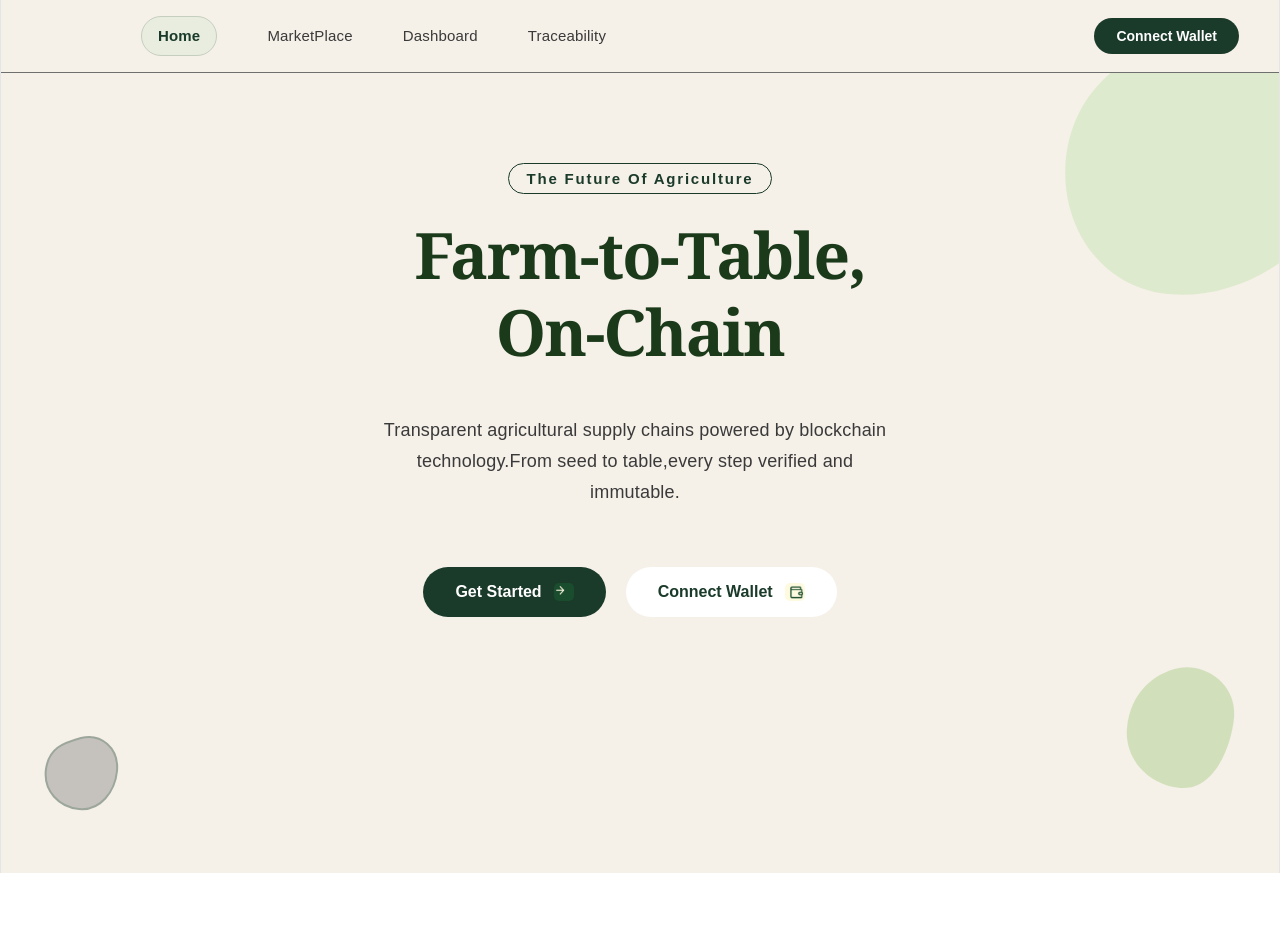
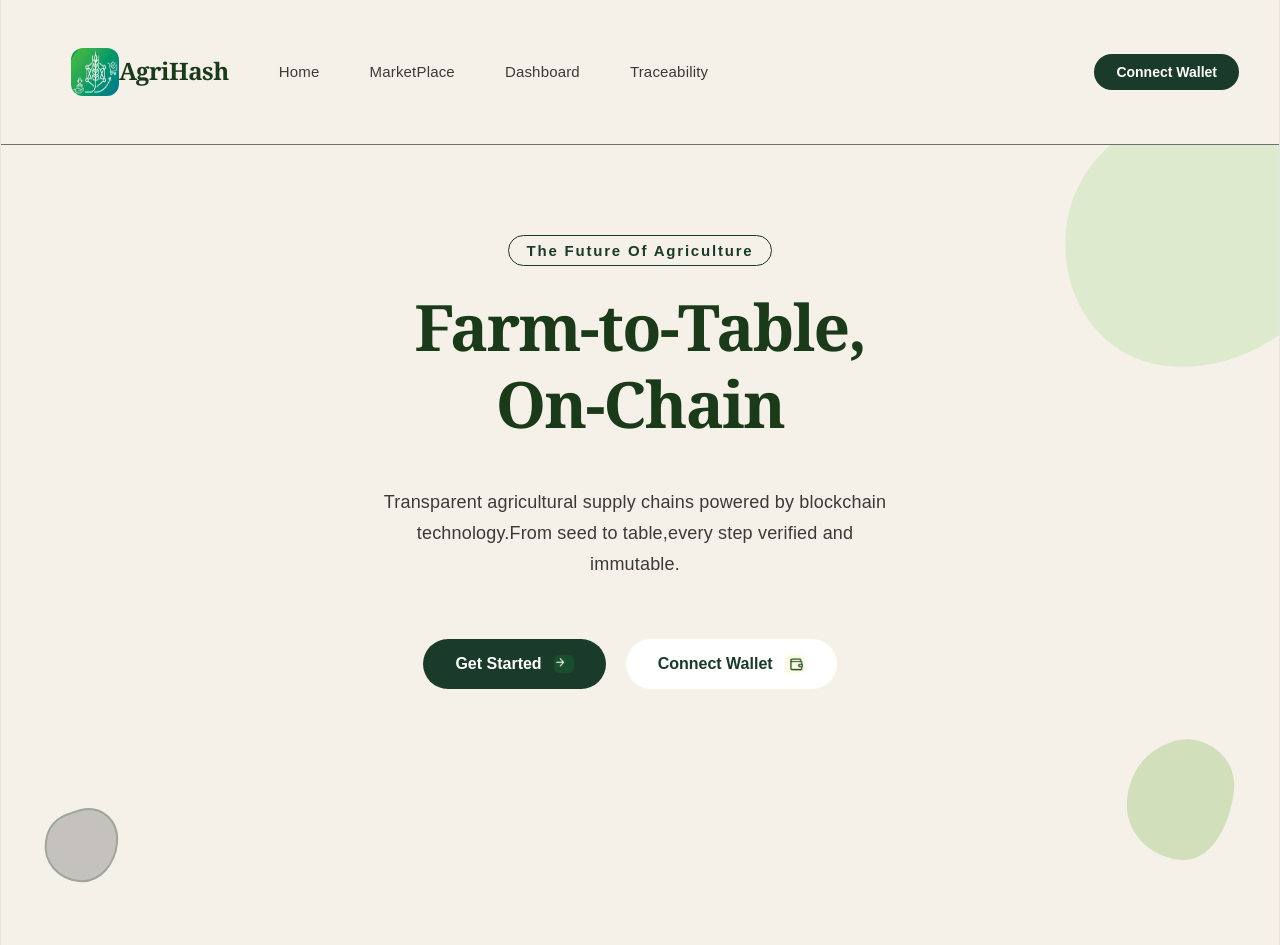
Before and after one commit to janebatakariza-hue/AgrihashFrontend, a React (Vite) app: page / in a window 1280 px wide. Before the commit the page ends 873 px from the top, so only its background shows below. Built offline with nearby package versions, Linux system fonts and the light colour scheme.

Commit message:
added logo

```diff
--- a/src/Agri.css
+++ b/src/Agri.css
@@ -192,3 +192,21 @@ html {
   position: relative;
   overflow: hidden;
 }
+.logo span {
+  font-family: Georgia, "Times New Roman", Times, serif;
+  font-size: 24px;
+  font-weight: 700;
+  color: #1a3a1a;
+  letter-spacing: -0.5px;
+  margin-top:10px;
+}
+.logo img {
+  display: flex;
+  border-radius: 12px;
+  width: 48px;
+  height: 48px;
+}
+.logo {
+  display: flex;
+  margin-left:-70px;
+}
--- a/src/components/Navbar.tsx
+++ b/src/components/Navbar.tsx
@@ -1,9 +1,11 @@
 import '../Agri.css'
+import Logo from '../assets/logo.png'
 import { Link } from "react-router-dom";
 export default function NavBar() {
   return (
     <nav id="navBar">
         <div id="navLinks">
+        <h1 className="logo">  <img src={Logo} alt="logo"/> <span>AgriHash</span>  </h1>
       <Link to="/">Home</Link>
       <Link to="/marketplace">MarketPlace</Link>
       <Link to="/dashboard">Dashboard</Link>
```
Also changed, not shown: src/assets/logo.png (added).
